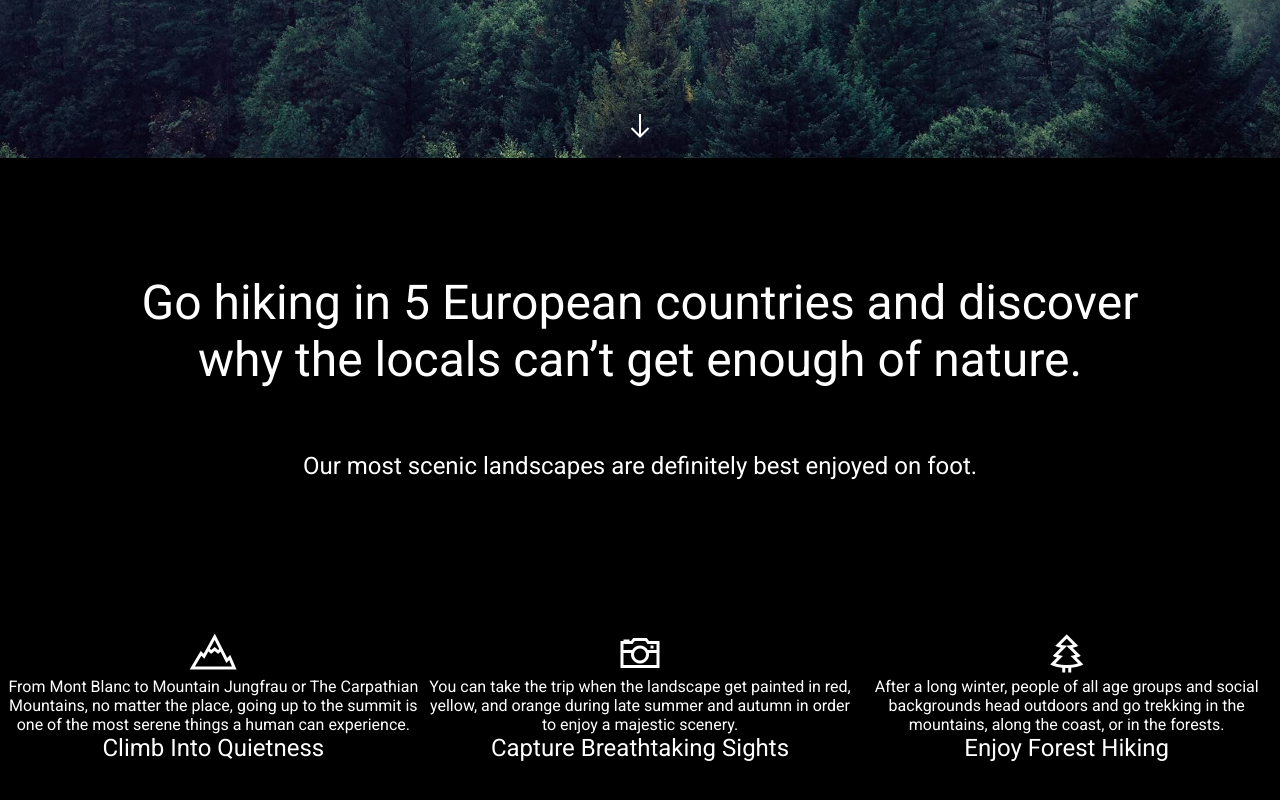
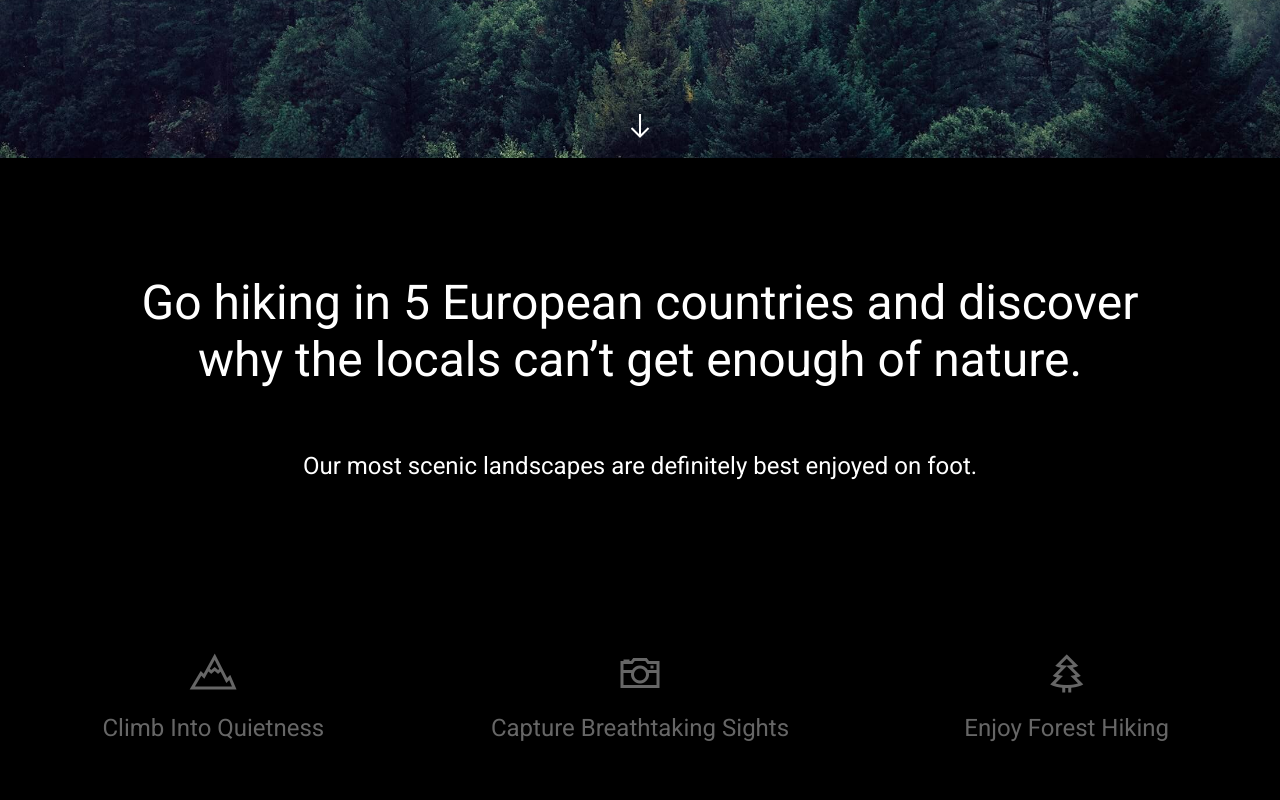
Before and after one commit to alexbtnr/Sylvain-v2, a React (Create React App) app: page / in a window 1280 px wide. Shown: the part 642-1442 px from the top of the page. Built offline with nearby package versions, Linux system fonts and the light colour scheme.

Commit message:
Animated about for lg screens

```diff
--- a/src/animations.js
+++ b/src/animations.js
@@ -26,3 +26,50 @@ export const formButtonHover = {
     color: "#fff",
   },
 };
+
+export const cardsAnimationHover = {
+  initial: {
+    opacity: 0.4,
+  },
+  animate: {
+    opacity: 1,
+    transition: {
+      // staggerChildren: 2,
+    },
+  },
+};
+
+export const cardsIconAnimation = {
+  initial: {
+    y: 20,
+  },
+  animate: {
+    y: -20,
+  },
+};
+
+export const cardsTitleAnimation = {
+  initial: {
+    y: -20,
+  },
+  animate: {
+    y: 20,
+  },
+};
+
+export const cardsParagraphAnimation = {
+  initial: {
+    // display: "none",
+    visibility: "hidden",
+    opacity: 0,
+  },
+  animate: {
+    // display: "block",
+    visibility: "visible",
+    opacity: 1,
+    transition: {
+      delay: 0.1,
+      duration: 0.8,
+    },
+  },
+};
--- a/src/components/AboutCards.js
+++ b/src/components/AboutCards.js
@@ -1,37 +1,74 @@
 import { motion } from "framer-motion";
 import React from "react";
 import styled from "styled-components";
+import {
+  cardsAnimationHover,
+  cardsIconAnimation,
+  cardsTitleAnimation,
+  cardsParagraphAnimation,
+} from "../animations";
 
 const AboutCards = () => {
   return (
     <StyledCards>
-      <div>
-        <i className='las la-mountain la-3x'></i>
-        <p>
+      <motion.div
+        variants={cardsAnimationHover}
+        whileHover='animate'
+        whileTap='animate'
+        initial='initial'
+      >
+        <motion.i
+          variants={cardsIconAnimation}
+          className='las la-mountain la-3x'
+        ></motion.i>
+        <motion.p variants={cardsParagraphAnimation}>
           From Mont Blanc to Mountain Jungfrau or The Carpathian Mountains, no
           matter the place, going up to the summit is one of the most serene
           things a human can experience.
-        </p>
-        <h4>Climb Into Quietness</h4>
-      </div>
-      <div>
-        <i className='las la-camera-retro la-3x'></i>
-        <p>
+        </motion.p>
+        <motion.h4 variants={cardsTitleAnimation}>
+          Climb Into Quietness
+        </motion.h4>
+      </motion.div>
+      <motion.div
+        variants={cardsAnimationHover}
+        whileHover='animate'
+        whileTap='animate'
+        initial='initial'
+      >
+        <motion.i
+          variants={cardsIconAnimation}
+          className='las la-camera-retro la-3x'
+        ></motion.i>
+        <motion.p variants={cardsParagraphAnimation}>
           You can take the trip when the landscape get painted in red, yellow,
           and orange during late summer and autumn in order to enjoy a majestic
           scenery.
-        </p>
-        <h4>Capture Breathtaking Sights</h4>
-      </div>
-      <div id='forest-hiking'>
-        <i className='las la-tree la-3x'></i>
-        <p>
+        </motion.p>
+        <motion.h4 variants={cardsTitleAnimation}>
+          Capture Breathtaking Sights
+        </motion.h4>
+      </motion.div>
+      <motion.div
+        variants={cardsAnimationHover}
+        whileHover='animate'
+        whileTap='animate'
+        initial='initial'
+        id='forest-hiking'
+      >
+        <motion.i
+          variants={cardsIconAnimation}
+          className='las la-tree la-3x'
+        ></motion.i>
+        <motion.p variants={cardsParagraphAnimation}>
           After a long winter, people of all age groups and social backgrounds
           head outdoors and go trekking in the mountains, along the coast, or in
           the forests.
-        </p>
-        <h4>Enjoy Forest Hiking</h4>
-      </div>
+        </motion.p>
+        <motion.h4 variants={cardsTitleAnimation}>
+          Enjoy Forest Hiking
+        </motion.h4>
+      </motion.div>
     </StyledCards>
   );
 };
```
